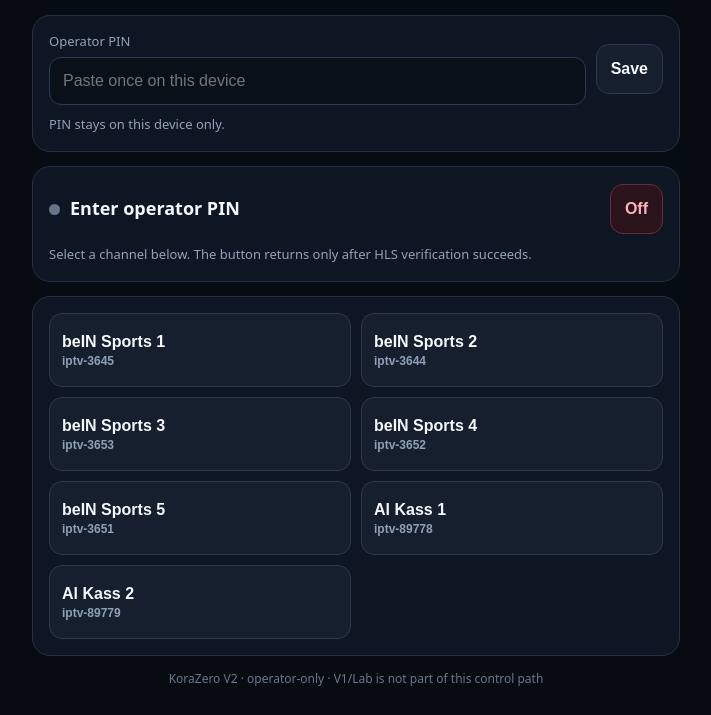
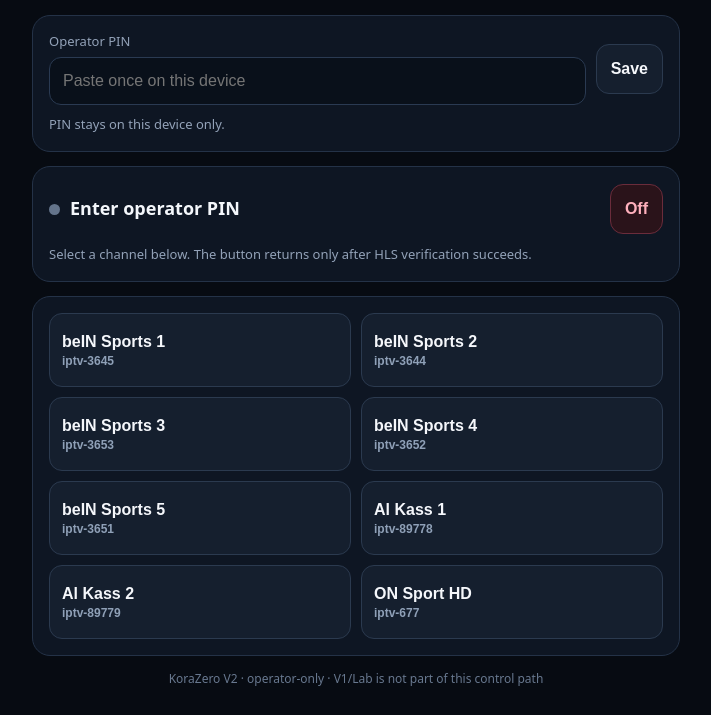
Before and after one commit to elmorshedy-del/KoraZero-StreamV2, a website: page src/remote.html in a window 1280 px wide. Shown: the part 87-802 px from the top of the page, without its empty margins (284-995 px from the left). Drawn offline with Linux system fonts and the light colour scheme.

Commit message:
Add ON Sport HD to V2 remote

```diff
--- a/src/remote.html
+++ b/src/remote.html
@@ -76,6 +76,7 @@
     ["3651","beIN Sports 5"],
     ["89778","Al Kass 1"],
     ["89779","Al Kass 2"],
+    ["677","ON Sport HD"],
   ];
   const pin = document.getElementById("pin");
   const save = document.getElementById("save");
```
